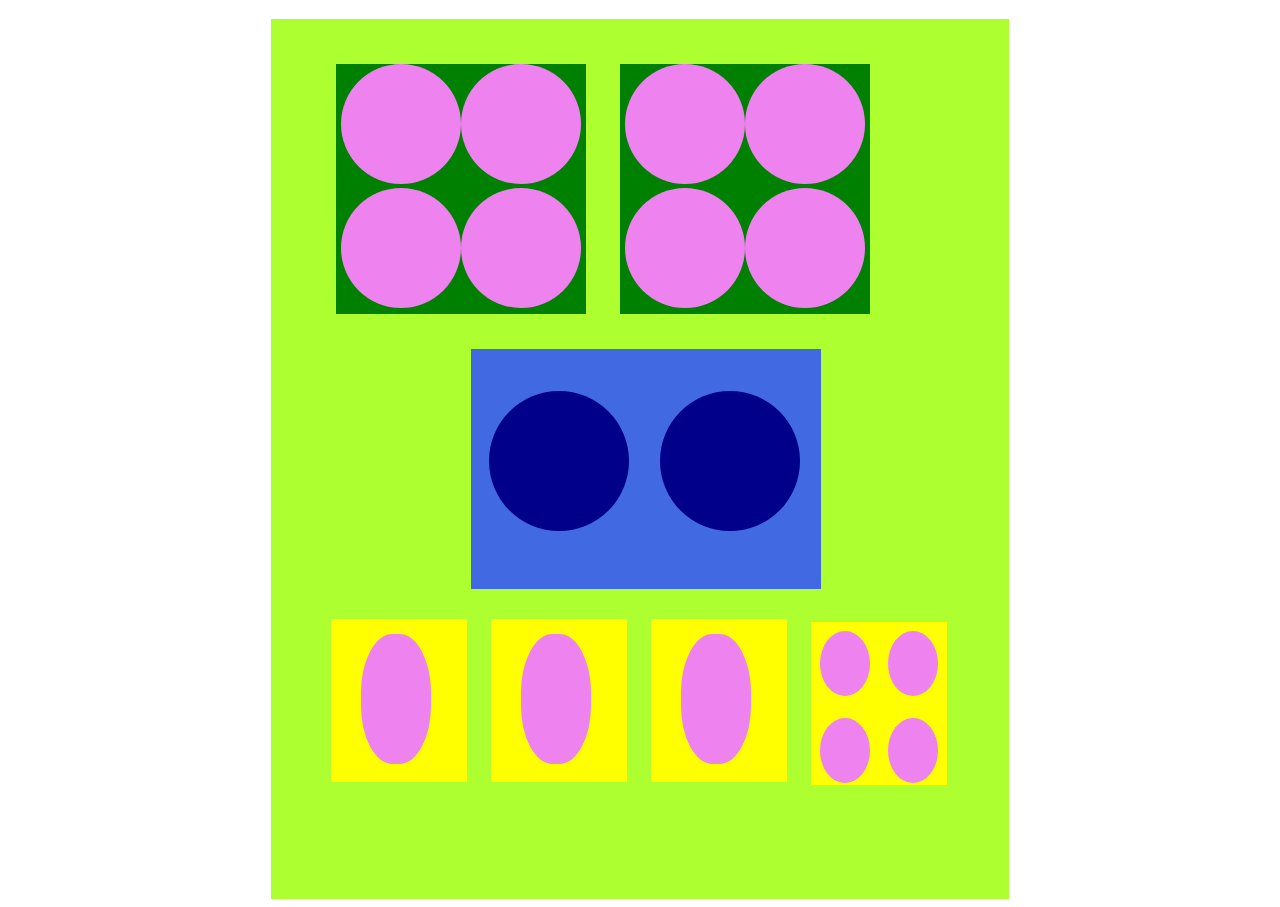
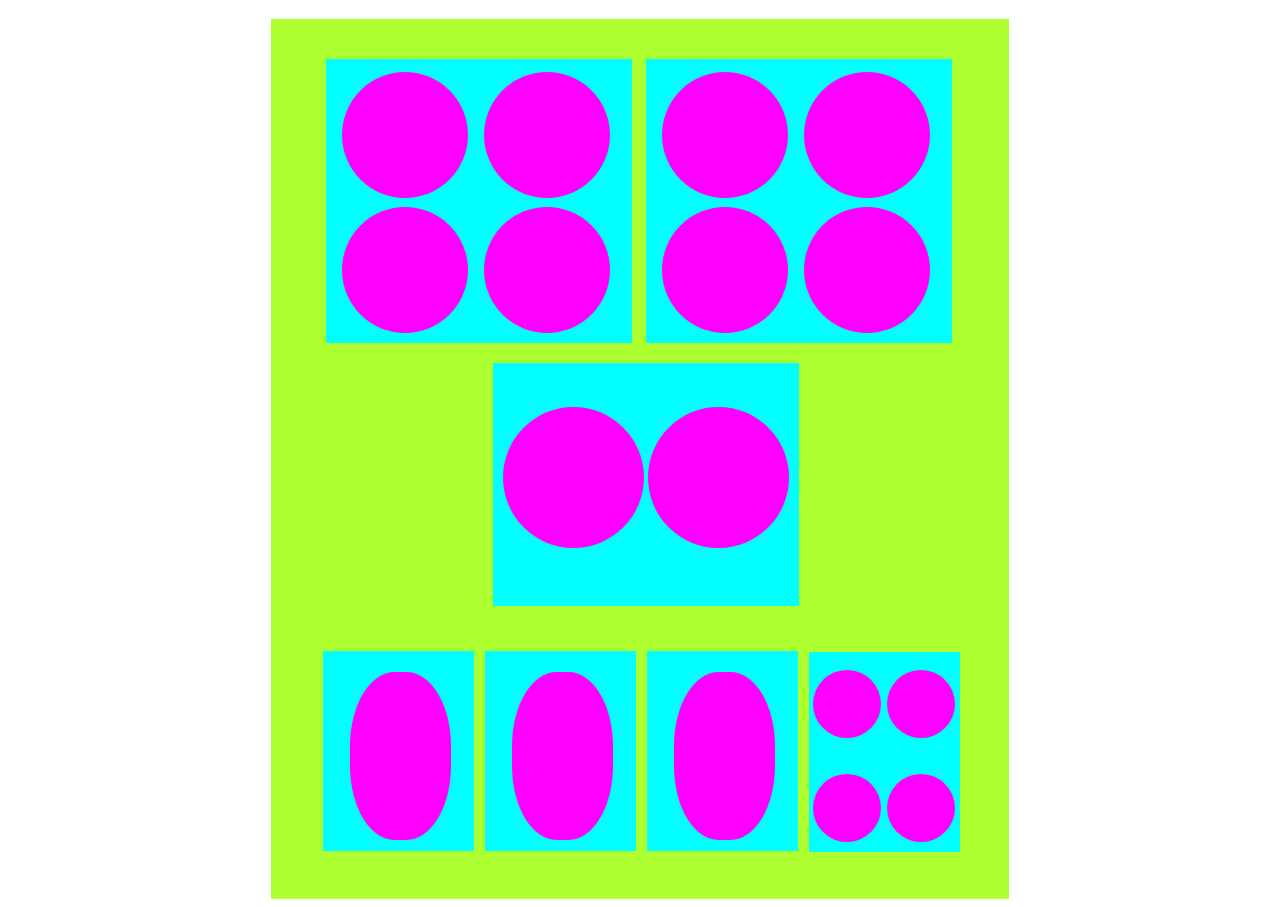
Before and after one commit to zaidaCampos/Trabajo-2, a plain HTML site: page pages/pagina2.html in a window 1280 px wide. Shown: the part 132-1039 px from the top of the page. Drawn offline with Linux system fonts and the light colour scheme.

Commit message:
trabajo2terminado

```diff
--- a/pages/pagina2.html
+++ b/pages/pagina2.html
@@ -18,32 +18,35 @@
   </nav>
   <h1>Pagina dos</h1>
 <main>
-<nav>
-  <section></section><section></section>
-  <section></section><section></section>
-</nav>
-<nav>
-  <section></section><section></section>
-  <section></section><section></section>
-</nav>
-<footer>
-  <sa></sa>  <sa1></sa1>
-</footer>
-<a>
-  <section></section>
-</a>
-<a>
-  <section></section>
-</a>
-<a>
-  <section></section>
-</a>
-<a>
-<aside></aside><aside></aside>
-<aside></aside><aside></aside>
-</a>
+   <xc>
+     <kk></kk> <kk></kk>
+     <kk></kk> <kk></kk>
+    </xc>
+    <xc>
+        <kk></kk> <kk></kk>
+        <kk></kk> <kk></kk>
+    </xc>
 
+    <med>
+      <kk></kk>  <kk></kk>
+    </med>
 
+    <cuaul>
+            <kk></kk>
+    </cuaul>
+            <kk></kk>
+    <cuaul>
+      <kk></kk>
+    </cuaul>
+
+    <cuaul>
+       <kk></kk>
+    </cuaul>
+
+       <cuaul>
+         <kk1></kk1> <kk1></kk1>
+         <kk1></kk1> <kk1></kk1>
+       </cuaul>
 
 </main>
 
--- a/styles/main.css
+++ b/styles/main.css
@@ -29,39 +29,39 @@ main{
 main>article {
   width: 180px;
   height: 180px;
-  background-color: green;
+  background-color: darkcyan;
   display: inline-block;
   margin: 20px 11px;
 }
 main>article>section{
-  width: 180px;
-  height: 180px;
-  background-color: grey;
+  width: 168px;
+  height: 168px;
+  background-color: aqua;
   display: inline-block;
   border-radius: 50%;
-  margin: auto;
+  margin: 5px 5px;
 }
 
 /*PARTE DEL MEDIO*/
 main>section{
   width: 220px;
   height: 220px;
-  background-color: green;
+  background-color: darkcyan;
   display: inline-block;
   margin: 20px 46px;
 }
 main>section>section{
-  width: 219px;
-  height: 219px;
-  background-color: grey;
+  width: 195px;
+  height: 195px;
+  background-color: aqua;
   display: inline-block;
   border-radius: 50%;
-  margin:auto;
+  margin: 10px 13px;
 }
 
 /*PARTE DE ABAJO*/
 main>div{
-  background-color: green;
+  background-color: darkcyan;
   width: 505px;
   height: 265px;
   display: inline-block;
@@ -71,27 +71,27 @@ main>div{
 main>div>article{
   width: 130px;
   height: 245px;
-  background-color: grey;
+  background-color: aqua;
   display: inline-block;
   margin: 10px 15px ;
 }
 main>div>article>aside{
   width: 70px;
   height: 70px;
-  background-color: green;
+  background-color: fuchsia;
   margin: 8px 25px ;
 }
 main>div>article>nav{
   width: 70px;
   height: 220px;
-  background-color: green;
+  background-color: fuchsia;
   margin: 15px 30px ;
   border-radius: 45%;
 }
 main>div>article>footer{
   width: 31px;
   height: 0px;
-  background-color: green;
+  background-color: fuchsia;
   margin: 1px 25px;
   border-radius: 50%;
 }
@@ -117,87 +117,76 @@ nav ul li a{
   background-color: #CD2BE2;
 }
 
+
 /*pagina dos*/
 /*arriba*/
-main>nav{
-  width: 250px;
-  height: 250px;
-  background-color: green;
+main{
+  background-color:greenyellow;
+  width: 690px;
+  height: 788px;
+  margin: auto;
+  padding-top: 30px;
+  padding-left: 70px;
+  padding-bottom: 30px;
+}
+main>xc{
+  width: 286px;
+  height: 264px;
+  background-color: aqua;
   display: inline-block;
-  margin: 15px 15px;
+  margin: 10px 5px;
+  padding: 10px;
 }
-main>nav>section{
-  width: 120px;
-  height: 120px;
- background-color: violet;
- display: inline-block;
- border-radius: 50%;
- margin: auto;
-}
-
-/*centro*/
-main>footer{
-  width: 300px;
-  height: 180px;
-  background-color:royalblue;
-  display: inline-block;
-  margin: 20px 150px;
-  padding-top: 10px;
-}
-main>footer>sa{
-  width: 140px;
-  height: 140px;
-  background-color: darkblue;
+main>xc>kk{
+  width: 126px;
+  height: 126px;
+  background-color: fuchsia;
   display: inline-block;
   border-radius: 50%;
-  margin-left: -32px;
-  margin-top: 32px;
+  margin: 2.7px 6px;
 }
-main>footer>sa1{
-  width: 140px;
-  height: 140px;
-  background-color: darkblue;
+/*parte de enmedio*/
+main>med{
+  width: 286px;
+  height: 223px;
+  background-color: aqua;
+  display: inline-block;
+  margin: 10px 172px;
+  padding: 10px;
+}
+main>med>kk{
+  width: 141px;
+  height: 141px;
+  background-color: fuchsia;
   display: inline-block;
   border-radius: 50%;
-  margin-left: 27px;
-  margin-top: 32px;
+  margin: 33.7px 0px;
 }
-
-/*abajo*/
-
-main>a{
-  width: 136px;
-  height: 158px;
-  background-color:yellow;
+/*parte de abajo*/
+main>cuaul{
+  width: 145px;
+  height: 194px;
+  background-color: aqua;
   display: inline-block;
-  margin: 10px;
-  padding-bottom: 5px;
+  margin: 35px 5px 4px 2px;
+  padding: 3px;
 }
-main>a>section{
-  width:70px;
-  height: 130px;
-  background-color: violet;
- margin: 15px 30px;
- border-radius: 45%;
+main>cuaul>kk{
+  width: 101px;
+  height: 168px;
+  background-color: fuchsia;
+  display: inline-block;
+  border-radius: 44%;
+  margin: 17.7px 24px;
 }
-
-main>a>aside{
-  width: 50px;
-  height: 65px;
-  background-color: violet;
-  margin: 9px;
+main>cuaul>kk1{
+  width: 68px;
+  height: 68px;
+  background-color: fuchsia;
+  display: inline-block;
   border-radius: 50%;
-  display: inline-block;
-
+  margin: 15.7px 1px;
 }
-
-
-
-
-
-
-
-
 
 /*hoja 3*/
 
@@ -245,7 +234,7 @@ main>em{
   width: 585px;
   height: 265px;
   display: inline-block;
-  margin: 10px 5px ;
+  margin: 29px 5px;
   padding-left: 10px;
   padding-top: 5px;
 }
@@ -309,12 +298,12 @@ main>em>sig>t>b{
 
 /*parte de abajo*/
 main>ult{
-  background-color:fuchsia;
+  background-color: fuchsia;
   width: 604px;
   height: 238px;
   display: inline-block;
-  margin: 10px 5px ;
-  padding-left: 10px;
+  margin: 14px 5px;
+  padding-left: 13px;
   padding-top: 5px;
 
 }
```
